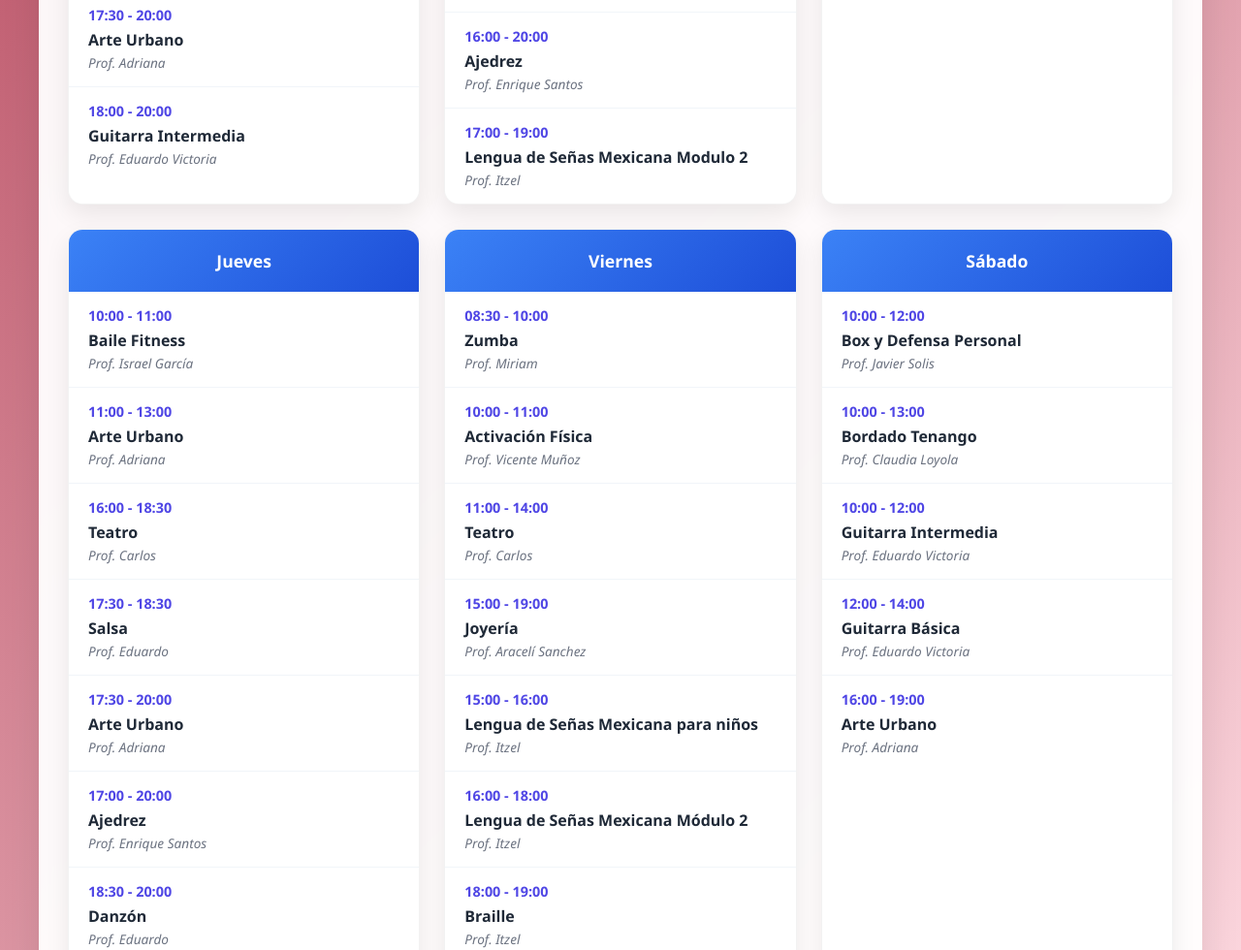
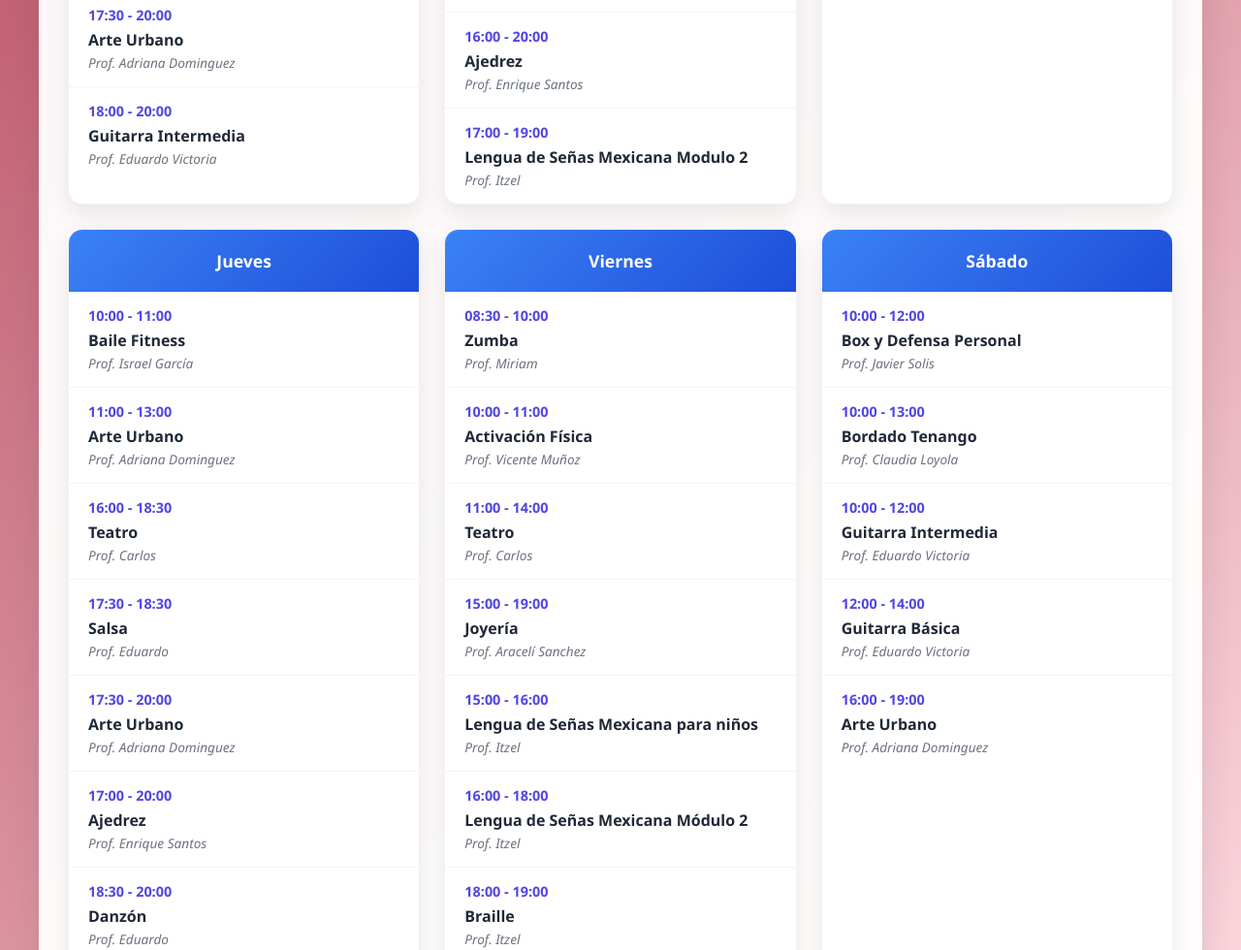
Before and after one commit to oto-ml/pilares-horario, a plain HTML site: page index.html in a window 1280 px wide. Shown: the part 1220-2200 px from the top of the page at 97% size. Drawn offline with Linux system fonts and the light colour scheme.

Commit message:
updating last names

```diff
--- a/index.html
+++ b/index.html
@@ -419,7 +419,7 @@
                 { time: '16:00 - 18:00', name: 'Box y Defensa Personal', teacher: 'Javier Solis' },
                 { time: '16:00 - 18:00', name: 'Guitarra Básica', teacher: 'Eduardo Victoria' },
                 { time: '17:00 - 20:00', name: 'Bicicleta', teacher: 'Oscar' },
-                { time: '17:30 - 20:00', name: 'Arte Urbano', teacher: 'Adriana' },
+                { time: '17:30 - 20:00', name: 'Arte Urbano', teacher: 'Adriana Dominguez' },
                 { time: '18:00 - 20:00', name: 'Guitarra Intermedia', teacher: 'Eduardo Victoria' }
             ],
             'Martes': [
@@ -444,10 +444,10 @@
             ],
             'Jueves': [
                 { time: '10:00 - 11:00', name: 'Baile Fitness', teacher: 'Israel García' },
-                { time: '11:00 - 13:00', name: 'Arte Urbano', teacher: 'Adriana' },
+                { time: '11:00 - 13:00', name: 'Arte Urbano', teacher: 'Adriana Dominguez' },
                 { time: '16:00 - 18:30', name: 'Teatro', teacher: 'Carlos ' },
                 { time: '17:30 - 18:30', name: 'Salsa', teacher: 'Eduardo' },
-                { time: '17:30 - 20:00', name: 'Arte Urbano', teacher: 'Adriana' },
+                { time: '17:30 - 20:00', name: 'Arte Urbano', teacher: 'Adriana Dominguez' },
                 { time: '17:00 - 20:00', name: 'Ajedrez', teacher: 'Enrique Santos' },
                 { time: '18:30 - 20:00', name: 'Danzón', teacher: 'Eduardo' }
             ],
@@ -466,7 +466,7 @@
                 { time: '10:00 - 13:00', name: 'Bordado Tenango', teacher: 'Claudia Loyola' },
                 { time: '10:00 - 12:00', name: 'Guitarra Intermedia', teacher: 'Eduardo Victoria' },
                 { time: '12:00 - 14:00', name: 'Guitarra Básica', teacher: 'Eduardo Victoria' },
-                { time: '16:00 - 19:00', name: 'Arte Urbano', teacher: 'Adriana' },
+                { time: '16:00 - 19:00', name: 'Arte Urbano', teacher: 'Adriana Dominguez' },
             ],
 
         };
```
